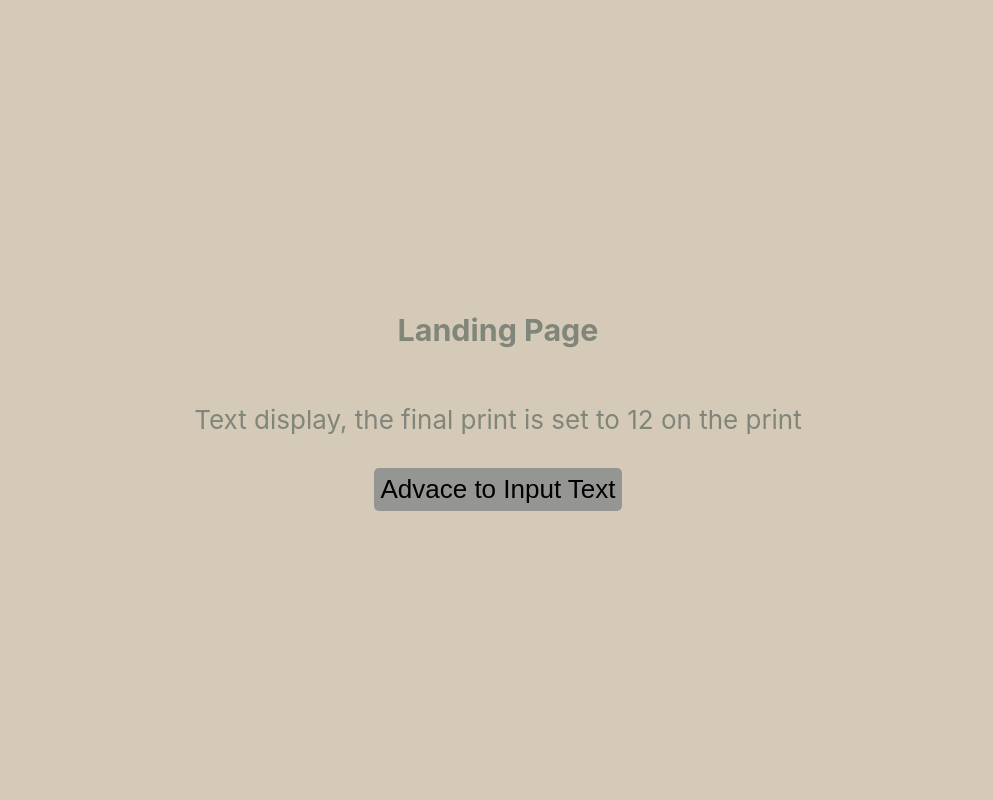
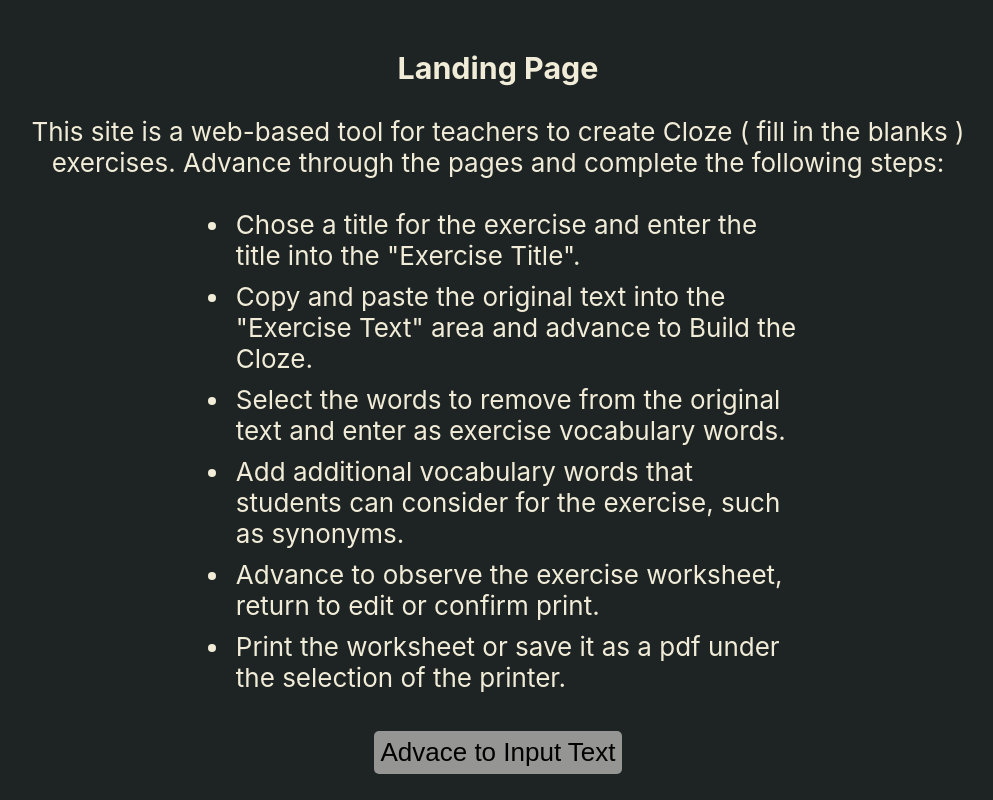
Before and after one commit to Cameron-Grams/cloze-maker, a React (Create React App) app: page / in a window 1280 px wide. Shown: the whole page, without its empty margins (142-1135 px from the left). Built offline with nearby package versions, Linux system fonts and the light colour scheme.

Commit message:
clean up punctuation

```diff
--- a/src/App.css
+++ b/src/App.css
@@ -3,32 +3,29 @@
 }
 
 .App-header {
-  background-color: #d5c9b7;
+  background-color: #1e2324;
   min-height: 100vh;
   display: flex;
   flex-direction: column;
   align-items: center;
   justify-content: center;
   font-size: calc(10px + 2vmin);
-  color: #81867b;
+  color: #f0ecd7;
 }
 
-/*
-  Version 2:
-  background: b1bba1
-  low: d5c9b7
-  mid: b4ac99
-  high: 9a9f85
-  darkest: 81867b
+.landingDiv{
+  width: 80%;
+}
 
+#landingListDiv{
+  width: 60%;
+  text-align: left;
+  margin: auto;
+}
 
-   Version 1:
-   button #bf3b33
-   background #2a3232
-   low #4f6e6c
-   mid #97c8bf
-   light #f5f8f5
-   */
+li{
+  padding: 5px;
+}
 
 .submitButton{
     margin: 7px;
@@ -50,6 +47,6 @@ button{
 
 .generalInput{
     padding: 5px;
-    background-color: #b4ac99;
+    background-color: #f0ecd7;
     border-radius: 5px;
  }
--- a/src/containers/BuildCloze/BuildCloze.css
+++ b/src/containers/BuildCloze/BuildCloze.css
@@ -10,14 +10,14 @@
     max-height: 100vh;
 }
 
-
 .wordSpan:hover{
     color: brown;
 }
 
 .displayForVocab{
     padding: 5px;
-    background-color: white;
+    background-color: #f0ecd7;
+    color: black;
     border-radius: 5px;
 }
 
--- a/src/containers/ConfirmCloze/ConfirmCloze.css
+++ b/src/containers/ConfirmCloze/ConfirmCloze.css
@@ -1,5 +1,5 @@
 #buttonDiv{
-    background-color: #7c7476;
+    background-color: #1e2324;
     width: 100%;
     display: flex;
     justify-content: flex-end;
--- a/src/containers/InputPage/InputPage.css
+++ b/src/containers/InputPage/InputPage.css
@@ -1,3 +1,7 @@
+.errorMessage{
+    color: #bf3b33;
+}
+
 .textField{
     width: 70%;
     min-height: 200px;
--- a/src/containers/InputPage/InputPage.jsx
+++ b/src/containers/InputPage/InputPage.jsx
@@ -17,13 +17,9 @@ class InputPage extends React.Component{
         }
 
     render() {
-        const pstyle={ color: "red" }
         let displayError = this.props.errorMessage ?
-            <p style={ pstyle } >Please Enter Exercise Text</p>:
+            <p className="errorMessage" >Please Enter Exercise Text</p>:
             null;
-
-
-
 
         return (
         <div className="App">
--- a/src/containers/InputPage/InputText.jsx
+++ b/src/containers/InputPage/InputText.jsx
@@ -4,8 +4,8 @@ import { Field, reduxForm } from 'redux-form';
 let InputText = ( props ) => {
     return(
         <form onSubmit={ props.handleSubmit } >
-            <div>< Field className = "textTitle generalInput" name="textTitleInput" component={ "input" } placeholder="Enter Title"   /></div>
-            <div>< Field className = "textField generalInput" name="originalTextInput" component={ "textarea" } placeholder="Enter Text"   /></div>
+            <div>< Field className = "textTitle generalInput" name="textTitleInput" component={ "input" } placeholder="Exercise Title"   /></div>
+            <div>< Field className = "textField generalInput" name="originalTextInput" component={ "textarea" } placeholder="Exercise Text"   /></div>
             <button className="submitButton" type="submit" >Input Text</button>
         </form>
     )
--- a/src/containers/LandingPage/LandingPage.jsx
+++ b/src/containers/LandingPage/LandingPage.jsx
@@ -6,9 +6,23 @@ class LandingPage extends React.Component{
         return (
         <div className="App">
             <header className="App-header">
+            <div className="landingDiv" >
             <h3>Landing Page</h3>
-            <p>Text display, the final print is set to 12 on the print</p>
+            <p>This site is a web-based tool for teachers to create Cloze ( fill in the blanks ) exercises.  Advance through the pages
+                and complete the following steps:</p>
+            <div id="landingListDiv">
+            <ul>
+               <li>Chose a title for the exercise and enter the title into the "Exercise Title".</li>
+               <li>Copy and paste the original text into the "Exercise Text" area and advance to Build the Cloze.</li>
+               <li>Select the words to remove from the original text and enter as exercise vocabulary words.</li>
+               <li>Add additional vocabulary words that students can consider for the exercise, such as synonyms.</li>
+               <li>Advance to observe the exercise worksheet, return to edit or confirm print.</li>
+               <li>Print the worksheet or save it as a pdf under the selection of the printer.</li>
+
+            </ul>
+            </div>
             <button className="submitButton" onClick={ e => this.props.history.push( '/input-text' ) } >Advace to Input Text</button>
+            </div>
             </header>
         </div>
         );
```
